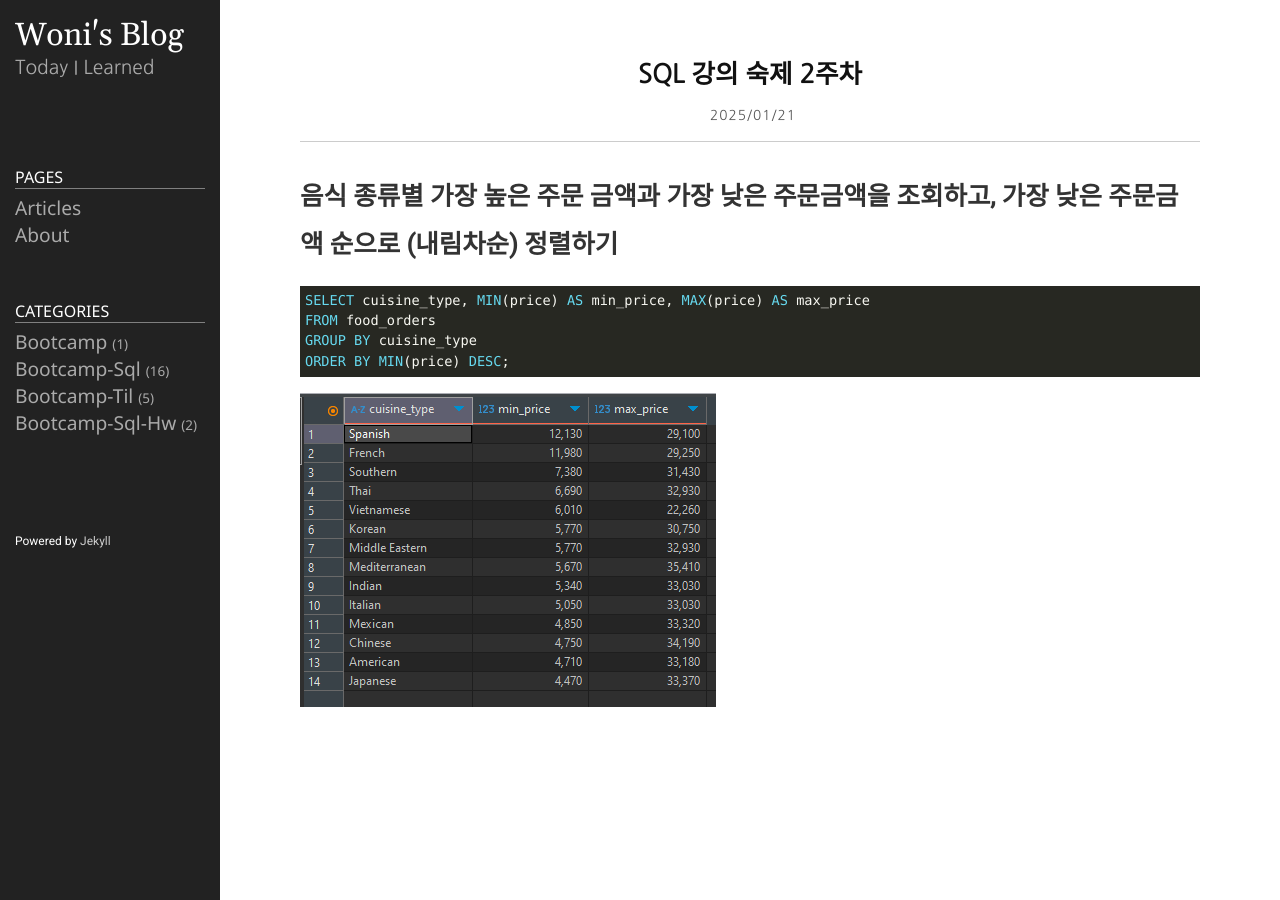
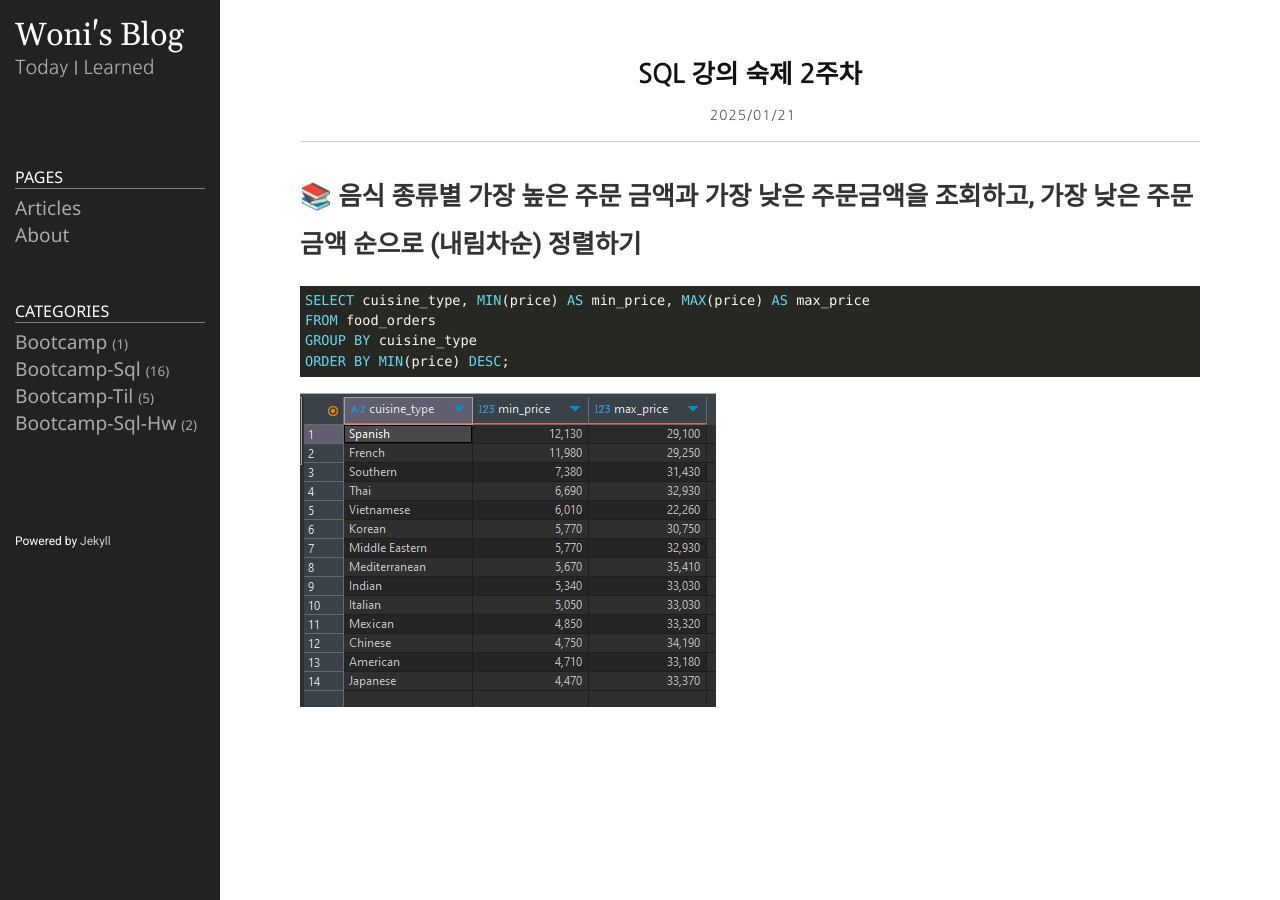
Before and after one commit to s-woni/s-woni.github.io, a Jekyll site: the page built from _posts/2025-01-21-sql-hw2.md, in a window 1280 px wide. Built offline with Jekyll 4.4.1, drawn with Linux system fonts in a browser that asks for light colours.

Commit message:
Update 2025-01-21-sql-hw2.md

````diff
--- a/_posts/2025-01-21-sql-hw2.md
+++ b/_posts/2025-01-21-sql-hw2.md
@@ -5,7 +5,7 @@ date: 2025-01-21 15:15:00 +0900
 category: bootcamp-sql-hw
 ---
 
-# 음식 종류별 가장 높은 주문 금액과 가장 낮은 주문금액을 조회하고, 가장 낮은 주문금액 순으로 (내림차순) 정렬하기
+# 📚 음식 종류별 가장 높은 주문 금액과 가장 낮은 주문금액을 조회하고, 가장 낮은 주문금액 순으로 (내림차순) 정렬하기
 
 ```sql
 SELECT cuisine_type, MIN(price) AS min_price, MAX(price) AS max_price
````
